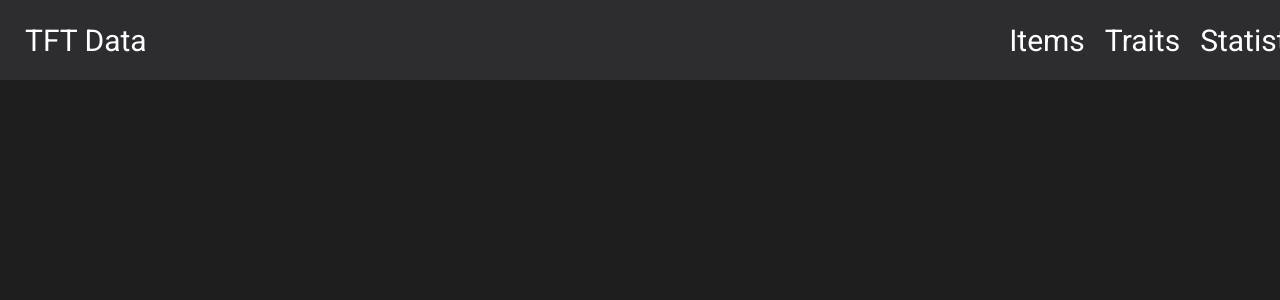
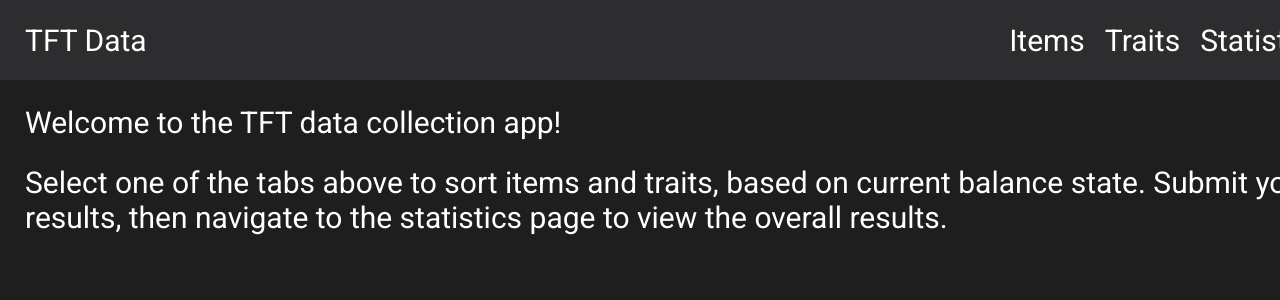
Before and after one commit to connor-kfitz/tft-balance-data, a React (Create React App) app: page / in a window 1280 px wide. Shown: the top 300 px of the page. Built offline with nearby package versions, Linux system fonts and the light colour scheme.

Commit message:
Added basic routing

```diff
--- a/package.json
+++ b/package.json
@@ -8,6 +8,7 @@
     "@testing-library/user-event": "^13.5.0",
     "react": "^17.0.2",
     "react-dom": "^17.0.2",
+    "react-router-dom": "^6.2.1",
     "react-scripts": "5.0.1",
     "web-vitals": "^2.1.4"
   },
--- a/src/App.js
+++ b/src/App.js
@@ -1,11 +1,18 @@
 import './App.css';
+import { BrowserRouter as Router, Routes, Route } from 'react-router-dom';
 
 import Nav from "./components/navbar";
+import Homepage from "./pages/homepage";
 
 function App() {
   return (
     <div className="App">
+      <Router>
         <Nav/>
+          <Routes>
+            <Route path="/" element={<Homepage/>}/>
+          </Routes>
+      </Router>
     </div>
   );
 }
--- a/src/pages/homepage.jsx
+++ b/src/pages/homepage.jsx
@@ -1,9 +1,15 @@
 import React from "react";
+import "../styles/homepage.css"
+
 
 export default function Homepage() {
 
     return (
-        <div>
-        </div>
+        <section>
+            <div id="homepageCont">
+                <p>Welcome to the TFT data collection app!</p>
+                <p>Select one of the tabs above to sort items and traits, based on current balance state.  Submit your results, then navigate to the statistics page to view the overall results.</p>
+            </div>
+        </section>
     );
 }
--- a/src/styles/homepage.css
+++ b/src/styles/homepage.css
@@ -0,0 +1,10 @@
+#homepageCont {
+    margin: auto;
+    width: 1350px;
+}
+
+p {
+    color: white;
+    font-size: 30px;
+    margin: 25px 25px;
+}
```
Also changed, not shown: src/pages/items.jsx (added), src/pages/statistics.jsx (added), src/pages/traits.jsx (added), 1 other file (tests, documents, lock files or other folders).
